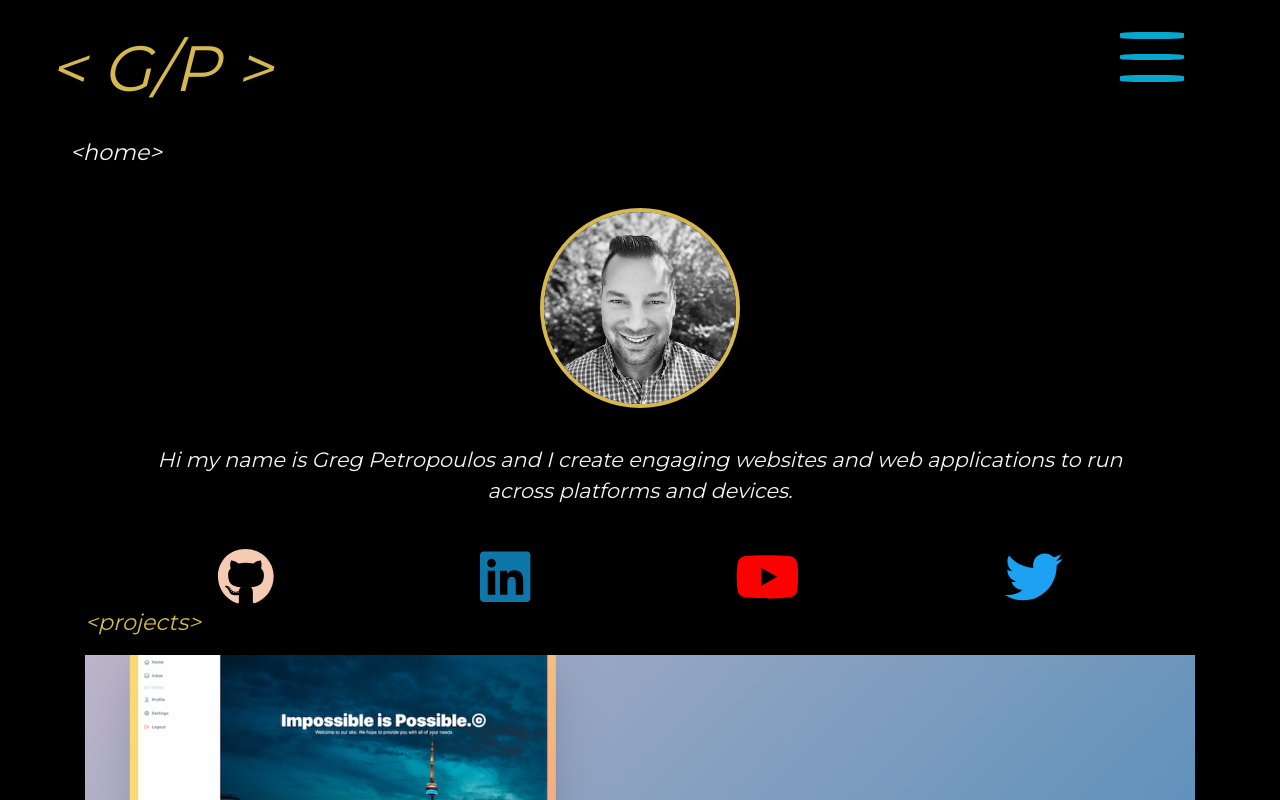
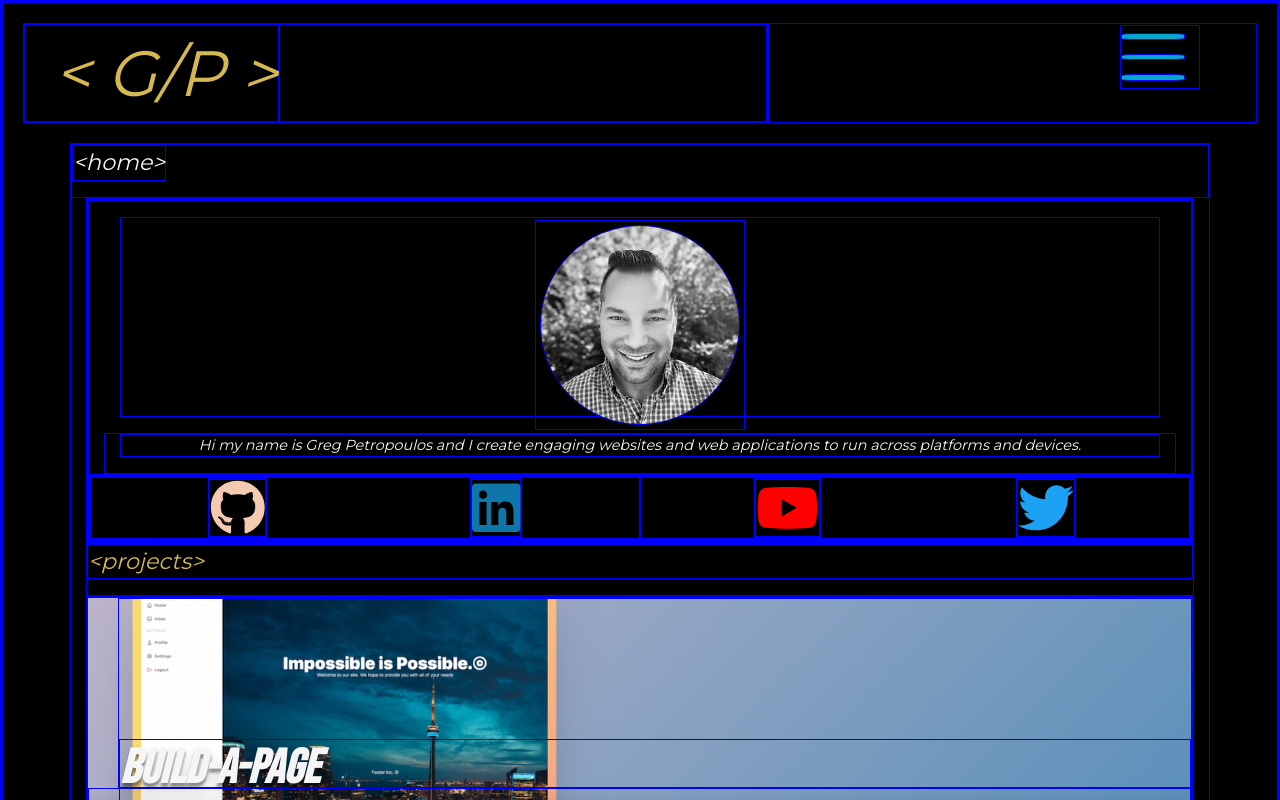
Before and after one commit to GregPetropoulos/GP-XP, a React (Create React App) app in the folder client/: page /home in a window 1280 px wide. Shown: the top 800 px of the page. Built offline with nearby package versions, Linux system fonts and the light colour scheme; no server answers.

Commit message:
Footer is responisve working through the home section.

```diff
--- a/client/src/App.css
+++ b/client/src/App.css
@@ -8,23 +8,34 @@
   /* --almost--black: #0e2124; */
   --almost--black: #0000;
 }
+/* css responsive debugger */
+* { border: 1px solid blue !important; }
 
+/* reset */
 * {
   box-sizing: border-box;
   margin: 0;
   padding: 0;
 }
+html {
+  /* Set font family styles here if needed */
+  border: 5px dotted green;
+  overflow-x: hidden;
 
+
+}
 body {
   /* font-family: 'Trykker', Arial, Helvetica, sans-serif; */
   font-family: 'Montserrat', sans-serif;
   font-style: italic;
   font-size: 0.9rem;
   color: whitesmoke;
-  /* background-color: #0e2124; */
   background-color: #000;
-
-  height: 100vh;
+  width: 100%;
+  /* The min-height:100vh has a parental reversal where the html will assume this value */
+  min-height: 100vh;
+  border: 5px dashed red;
+  overflow-x: hidden;
 }
 .logo {
   font-size: 4rem;
@@ -196,8 +207,6 @@ body::-webkit-scrollbar {
   /* margin-left:20px; */
   color: whitesmoke;
   font-family: 'Bebas Neue', cursive;
-
-
 }
 
 /* .poster-title {
@@ -304,3 +313,67 @@ body::-webkit-scrollbar {
     #111
   );
 }
+/* All stylesheest added here------------------ */
+
+/* home section */
+.home-main-column {
+  /* align-items: center; */
+}
+
+.profile-image {
+  object-fit: cover;
+  position: relative;
+  top: 0;
+  width: 200px;
+  height: 200px;
+  object-position: top;
+  border-radius: 50%;
+  border: 4px solid #d6b850;
+  transition: 2000ms, bottom ease-in-out;
+  margin: 4px;
+}
+.profile-image:hover {
+  transform: translate(0, -6rem);
+}
+.profile-box {
+  padding: 2px;
+  margin: 1rem;
+  display: flex;
+  justify-content: center;
+  align-items: flex-end;
+  height: 200px;
+}
+.home-description {
+  text-align: center;
+}
+
+/* Footer */
+.icon-row {
+  display: flex;
+  justify-content:center;
+  /* size:2.8em; */
+  }
+  .icon-col{
+      display: flex;
+  justify-content: space-around;
+  }
+  .icon-col>a:hover{
+    transform: scale(.7);
+    transition-duration: .3s;
+  }
+
+  .contact-footer{
+    /* font-family: 'Libre Barcode 39 Extended', cursive; */
+    justify-content: center;
+    display:flex;
+    flex-wrap: wrap;
+    overflow: hidden;
+    /* color: #08a7ce; */
+    font-size: 1.2rem;
+    margin:4%;
+
+  }
+  icon{
+    margin:15px;
+
+  }
--- a/client/src/App.js
+++ b/client/src/App.js
@@ -1,4 +1,4 @@
-import React, { Fragment } from 'react';
+import React from 'react';
 import { BrowserRouter as Router, Route, Routes } from 'react-router-dom';
 import Land from './components/landing/Land';
 import 'bootstrap/dist/css/bootstrap.min.css';
@@ -10,25 +10,22 @@ import Contact from './pages/Contact';
 import Blog from './pages/Blog';
 import Experimental from './pages/Experimental';
 import './App.css';
-
+// import NavBarResp from './components/NavBarResp/NavBarResp';
 
 const App = () => {
   return (
     <Router>
-
-        <NavBar />
-        <Routes>
-          {/* <section className='container'> */}
-            <Route exact path='/' element={<Land/>} />
-            <Route exact path='/home' element={<Home/>} />
-            <Route exact path='/projects' element={<Projects/>} />
-            <Route exact path='/about' element={<About/>} />
-            <Route exact path='/contact' element={<Contact/>} />
-            <Route exact path='/experimental' element={<Experimental/>} />
-            <Route exact path='/blog' element={<Blog/>} />
-          {/* </section> */}
-        </Routes>
-
+      <NavBar />
+      {/* <NavBarResp /> */}
+      <Routes>
+        <Route exact path='/' element={<Land />} />
+        <Route exact path='/home' element={<Home />} />
+        <Route exact path='/projects' element={<Projects />} />
+        <Route exact path='/about' element={<About />} />
+        <Route exact path='/contact' element={<Contact />} />
+        <Route exact path='/experimental' element={<Experimental />} />
+        <Route exact path='/blog' element={<Blog />} />
+      </Routes>
     </Router>
   );
 };
--- /dev/null
+++ b/client/src/components/NavBarResp/NavBarResp.js
@@ -0,0 +1,9 @@
+import React from 'react'
+
+const NavBarResp = () => {
+  return (
+    <div>NavBarResp</div>
+  )
+}
+
+export default NavBarResp
--- a/client/src/components/about/AboutSection.js
+++ b/client/src/components/about/AboutSection.js
@@ -1,7 +1,6 @@
 import React from 'react';
 import Row from 'react-bootstrap/Row';
 import Col from 'react-bootstrap/Col';
-// import { Link } from 'react-router-dom';
 import './style.css';
 import { FontAwesomeIcon } from '@fortawesome/react-fontawesome';
 import {
--- a/client/src/components/footer/Footer.js
+++ b/client/src/components/footer/Footer.js
@@ -5,8 +5,6 @@ import Col from 'react-bootstrap/Col';
 import './style.css';
 // FONT AWESOME
 import { FontAwesomeIcon } from '@fortawesome/react-fontawesome';
-
-// import { fas } from '@fortawesome/free-solid-svg-icons';
 import {
   faGithub,
   faLinkedin,
@@ -18,7 +16,7 @@ const Footer = () => {
   return (
     <Container>
       <Row className='icon-row'>
-        <Col lg={12} className='icon-col'>
+        <Col className='icon-col'>
           <a
             href='https://github.com/GregPetropoulos'
             target='_blank'
@@ -34,6 +32,8 @@ const Footer = () => {
             style={{ color: '#0e76a8' }}>
             <FontAwesomeIcon className='icon' icon={faLinkedin} size='4x' />
           </a>
+        </Col>
+<Col className='icon-col'>
           <a
             href='https://www.youtube.com/channel/UC59RJzqORuQTPjePJVml-pw'
             target='_blank'
@@ -48,7 +48,7 @@ const Footer = () => {
             style={{ color: '#1DA1F2' }}>
             <FontAwesomeIcon className='icon' icon={faTwitter} size='4x' />
           </a>
-        </Col>
+          </Col>
 {/*
         <Col lg={12} className='contact-footer'>
           gregpetropoulos@yahoo.com
--- a/client/src/components/home/HomeSection.js
+++ b/client/src/components/home/HomeSection.js
@@ -1,19 +1,18 @@
 import React from 'react';
 import Row from 'react-bootstrap/Row';
-import Container from 'react-bootstrap/Container';
 import Col from 'react-bootstrap/Col';
-import './style.css';
 import Footer from '../footer/Footer';
+import Container from 'react-bootstrap/esm/Container';
 
 function HomeSection({ img }) {
   return (
-    <Container className='home-container'>
+    <Container>
       <Row>
-        <Col className='home-main-column'>
+        <Col className='home-main-column' >
           <Row className='profile-box'>
             {/* <br/> */}
             <a
-              href='https://drive.google.com/file/d/1GfRu1yjqCOL3v94fZqwkisjBZkW6cC81/view?usp=sharing'
+              href='https://drive.google.com/file/d/1oOQa5YWcDl-4gf1AxJJkiAfwREmD4yr1/view?usp=sharing'
               target='_blank'
               rel='noreferrer'
               className='my-pic-link'>
@@ -26,8 +25,8 @@ function HomeSection({ img }) {
               web applications to run across platforms and devices.
             </p>
           </Col>
-          <Footer></Footer>
         </Col>
+          <Footer />
       </Row>
     </Container>
   );
--- a/client/src/components/home/style.css
+++ /dev/null
@@ -1,42 +0,0 @@
-
-.home-main-column{
-    /* display:flex; */
-    align-items: center;
-    /* justify-content: end; */
-}
-
-.profile-image{
-    object-fit: cover;
-    position:relative;
-    top:0;
-    width:200px;
-    height:200px;
-    object-position: top;
-    border-radius: 50% ;
-    border:4px solid #d6b850;
-    transition:2000ms, bottom ease-in-out;
-    margin:4px;
-
-}
-.profile-image:hover{
- transform: translate(0,-6rem)
-}
-.profile-box{
-    padding: 2px;
-    margin:1rem;
-    display: flex;
-    justify-content: center;
-    align-items: flex-end;
-    height:200px;
-
-}
-
-.home-description{
-    word-wrap: break-word;
-    font-size: 1.3rem;
-    margin:4%;
-    text-align: center;
-    justify-content: center;
-
-
-}
--- a/client/src/pages/Home.js
+++ b/client/src/pages/Home.js
@@ -3,13 +3,14 @@ import Row from 'react-bootstrap/Row';
 import Container from 'react-bootstrap/Container';
 import HomeSection from '../components/home/HomeSection';
 // import Footer from "../components/Footer";
-import ProfileImage from '../images/profile-image3.jpg';
+import ProfileImage from '../images/mobile-profile-image.jpg';
 import Projects from './Projects';
 import About from './About';
 import Contact from './Contact';
 import Experimental from './Experimental';
 import Blog from './Blog';
 import MainFooter from '../components/mainFooter/MainFooter';
+
 // import SVG from '../components/SVG';
 
 function Home() {
@@ -18,7 +19,7 @@ function Home() {
       <Row>
         <p style={{ fontSize: '1.4rem' }}>&lt;home&gt;</p>
       </Row>
-      <HomeSection img={ProfileImage} />
+      <HomeSection  img={ProfileImage} />
       <Projects />
       <About />
       <Contact />
```
Also changed, not shown: client/src/components/NavBar/StyledBurger.js (+23 -10 lines), client/src/images/mobile-profile-image.jpg (added).
